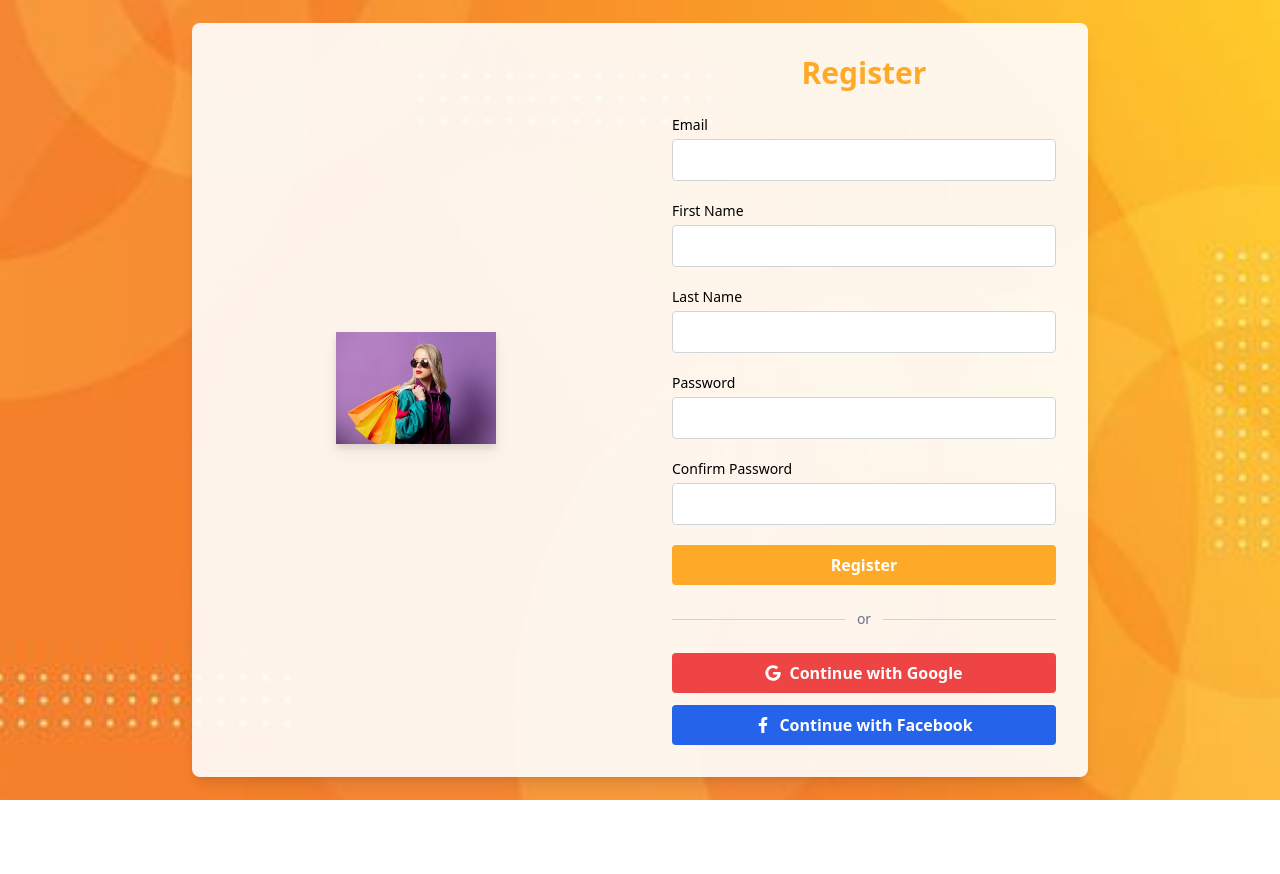
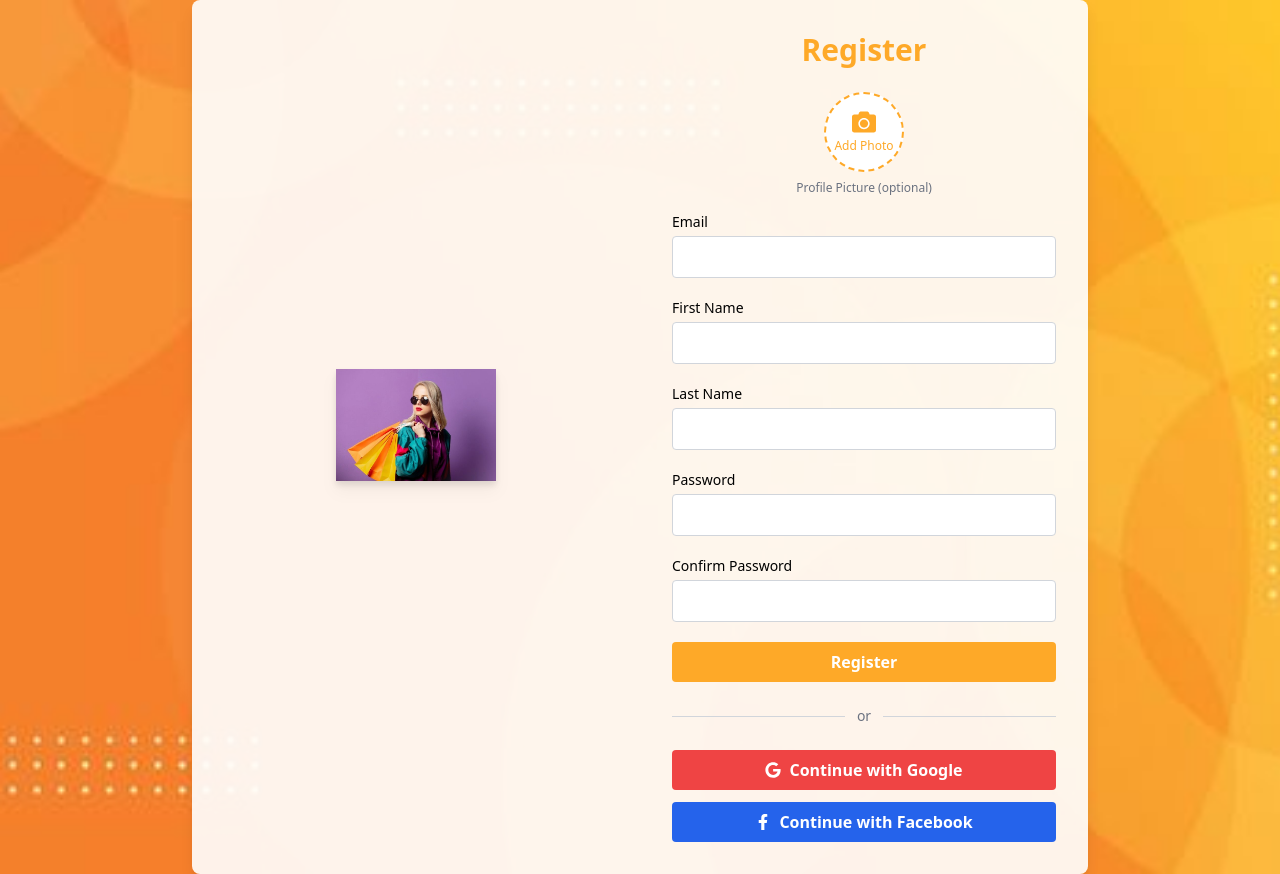
Before and after one commit to LumozTech/EXORA-CLIENT-UI, a React (Vite) app: page /register in a window 1280 px wide. Before the commit the page ends 800 px from the top, so only its background shows below. Built offline with nearby package versions, Linux system fonts and the light colour scheme.

Commit message:
feat: Add profile picture upload functionality to registration form

```diff
--- a/src/pages/Register.jsx
+++ b/src/pages/Register.jsx
@@ -1,7 +1,7 @@
-import React, { useState } from "react";
+import React, { useState, useRef } from "react";
 import Banner from "../assets/website/orange-pattern.jpg";
 import Logo from "../assets/women/women4.jpg";
-import { FaGoogle, FaFacebookF } from "react-icons/fa";
+import { FaGoogle, FaFacebookF, FaCamera, FaTimes } from "react-icons/fa";
 
 const Register = () => {
   const [form, setForm] = useState({
@@ -10,10 +10,32 @@ const Register = () => {
     lastName: "",
     password: "",
     confirmPassword: "",
+    profilePic: "",
   });
+  const fileInputRef = useRef(null);
 
   const handleChange = (e) => {
     setForm({ ...form, [e.target.name]: e.target.value });
+  };
+
+  const handleProfilePicChange = (e) => {
+    const file = e.target.files[0];
+    if (file) {
+      const reader = new FileReader();
+      reader.onloadend = () => {
+        setForm((prev) => ({ ...prev, profilePic: reader.result }));
+      };
+      reader.readAsDataURL(file);
+    }
+  };
+
+  const handleRemoveProfilePic = () => {
+    setForm((prev) => ({ ...prev, profilePic: "" }));
+  };
+
+  const handleProfilePicClick = (e) => {
+    e.preventDefault();
+    fileInputRef.current.click();
   };
 
   const handleSubmit = (e) => {
@@ -53,6 +75,48 @@ const Register = () => {
           <h2 className="mb-6 text-3xl font-bold text-center text-primary">
             Register
           </h2>
+          {/* Profile Picture Section */}
+          <div className="flex flex-col items-center mb-4">
+            <div className="relative">
+              {form.profilePic ? (
+                <>
+                  <img
+                    src={form.profilePic}
+                    alt="Profile"
+                    className="object-cover w-20 h-20 border-2 rounded-full border-primary"
+                  />
+                  <button
+                    type="button"
+                    className="absolute top-0 right-0 p-1 bg-white rounded-full shadow hover:text-red-600"
+                    onClick={handleRemoveProfilePic}
+                    title="Remove"
+                  >
+                    <FaTimes />
+                  </button>
+                </>
+              ) : (
+                <button
+                  onClick={handleProfilePicClick}
+                  type="button"
+                  className="flex flex-col items-center justify-center w-20 h-20 border-2 border-dashed border-primary rounded-full bg-white hover:bg-[#E0F2F1] transition"
+                  title="Add Profile Picture"
+                >
+                  <FaCamera className="text-2xl text-primary" />
+                  <span className="mt-1 text-xs text-primary">Add Photo</span>
+                </button>
+              )}
+              <input
+                type="file"
+                accept="image/*"
+                ref={fileInputRef}
+                onChange={handleProfilePicChange}
+                className="hidden"
+              />
+            </div>
+            <span className="mt-2 text-xs text-gray-500">
+              Profile Picture (optional)
+            </span>
+          </div>
           <form onSubmit={handleSubmit} className="space-y-5">
             <div>
               <label className="block mb-1 text-sm font-medium">Email</label>
```
Also changed, not shown: 1 other file (tests, documents, lock files or other folders).
